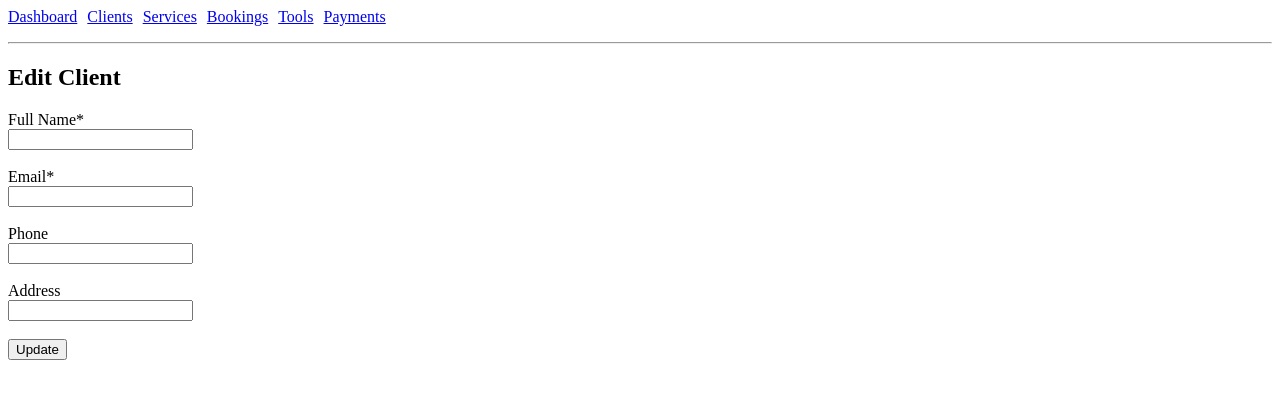
After one commit to JulKhair/PHP-DB-Connection, a PHP site: page /pages/clients_edit.php?id=1 in a window 1280 px wide. The commit adds this page. Shown: the top 399 px of the page. Run offline with PHP 8.4, Linux system fonts and the light colour scheme; data that the repository does not hold is empty.

Commit message:
Second Pasok

```diff
--- a/db.php
+++ b/db.php
@@ -6,6 +6,8 @@ $dbname = "assessment_db";
 
 $conn = mysqli_connect($host, $user, $pass, $dbname);
 
+
+
 if (!$conn) {
   die("Database connection failed: " . mysqli_connect_error());
 }
--- a/index.php
+++ b/index.php
@@ -28,8 +28,8 @@ $revenue = $revRow['s'];
 
 <p>
   Quick links:
-  <a href="/assessment_beginner/pages/clients_add.php">Add Client</a> |
-  <a href="/assessment_beginner/pages/bookings_create.php">Create Booking</a>
+  <a href="/PHP-DB-Connection/pages/clients_add.php">Add Client</a> |
+  <a href="/PHP-DB-Connection/pages/bookings_create.php">Create Booking</a>
 </p>
 
 </body>
--- a/nav.php
+++ b/nav.php
@@ -1,10 +1,11 @@
 <?php // nav.php ?>
+
 <div style="display:flex; gap:10px; flex-wrap:wrap; margin-bottom:16px;">
-  <a href="/assessment_beginner/index.php">Dashboard</a>
-  <a href="/assessment_beginner/pages/clients_list.php">Clients</a>
-  <a href="/assessment_beginner/pages/services_list.php">Services</a>
-  <a href="/assessment_beginner/pages/bookings_list.php">Bookings</a>
-  <a href="/assessment_beginner/pages/tools_list_assign.php">Tools</a>
-  <a href="/assessment_beginner/pages/payments_list.php">Payments</a>
+  <a href="/PHP-DB-Connection/index.php">Dashboard</a>
+  <a href="/PHP-DB-Connection/pages/clients_list.php">Clients</a>
+  <a href="/PHP-DB-Connection/pages/services_list.php">Services</a>
+  <a href="/PHP-DB-Connection/pages/bookings_list.php">Bookings</a>
+  <a href="/PHP-DB-Connection/pages/tools_list_assign.php">Tools</a>
+  <a href="/PHP-DB-Connection/pages/payments_list.php">Payments</a>
 </div>
 <hr>
--- /dev/null
+++ b/pages/clients_edit.php
@@ -0,0 +1,54 @@
+<?php
+include "../db.php";
+
+$id = $_GET['id'];
+
+$get = mysqli_query($conn, "SELECT * FROM clients WHERE client_id = $id");
+$client = mysqli_fetch_assoc($get);
+
+$message = "";
+
+if (isset($_POST['update'])) {
+  $full_name = $_POST['full_name'];
+  $email = $_POST['email'];
+  $phone = $_POST['phone'];
+  $address = $_POST['address'];
+
+  if ($full_name == "" || $email == "") {
+    $message = "Name and Email are required!";
+  } else {
+    $sql = "UPDATE clients
+            SET full_name='$full_name', email='$email', phone='$phone', address='$address'
+            WHERE client_id=$id";
+    mysqli_query($conn, $sql);
+    header("Location: clients_list.php");
+    exit;
+  }
+}
+?>
+<!doctype html>
+<html>
+<head><meta charset="utf-8"><title>Edit Client</title></head>
+<body>
+<?php include "../nav.php"; ?>
+
+<h2>Edit Client</h2>
+<p style="color:red;"><?php echo $message; ?></p>
+
+<form method="post">
+  <label>Full Name*</label><br>
+  <input type="text" name="full_name" value="<?php echo $client['full_name']; ?>"><br><br>
+
+  <label>Email*</label><br>
+  <input type="text" name="email" value="<?php echo $client['email']; ?>"><br><br>
+
+  <label>Phone</label><br>
+  <input type="text" name="phone" value="<?php echo $client['phone']; ?>"><br><br>
+
+  <label>Address</label><br>
+  <input type="text" name="address" value="<?php echo $client['address']; ?>"><br><br>
+
+  <button type="submit" name="update">Update</button>
+</form>
+</body>
+</html>
```
Also changed, not shown: pages/clients_add.php (added, +48 -0 lines), pages/clients_list.php (added, +31 -0 lines).
